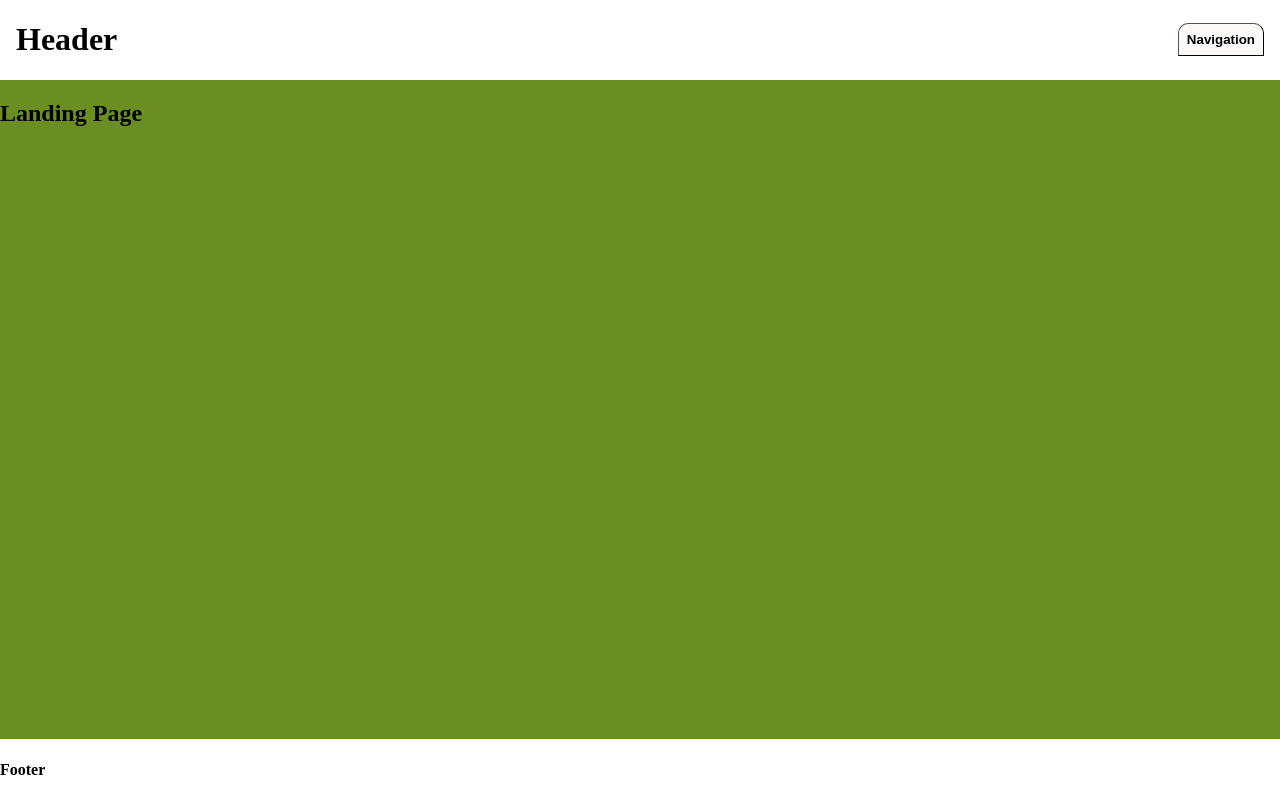
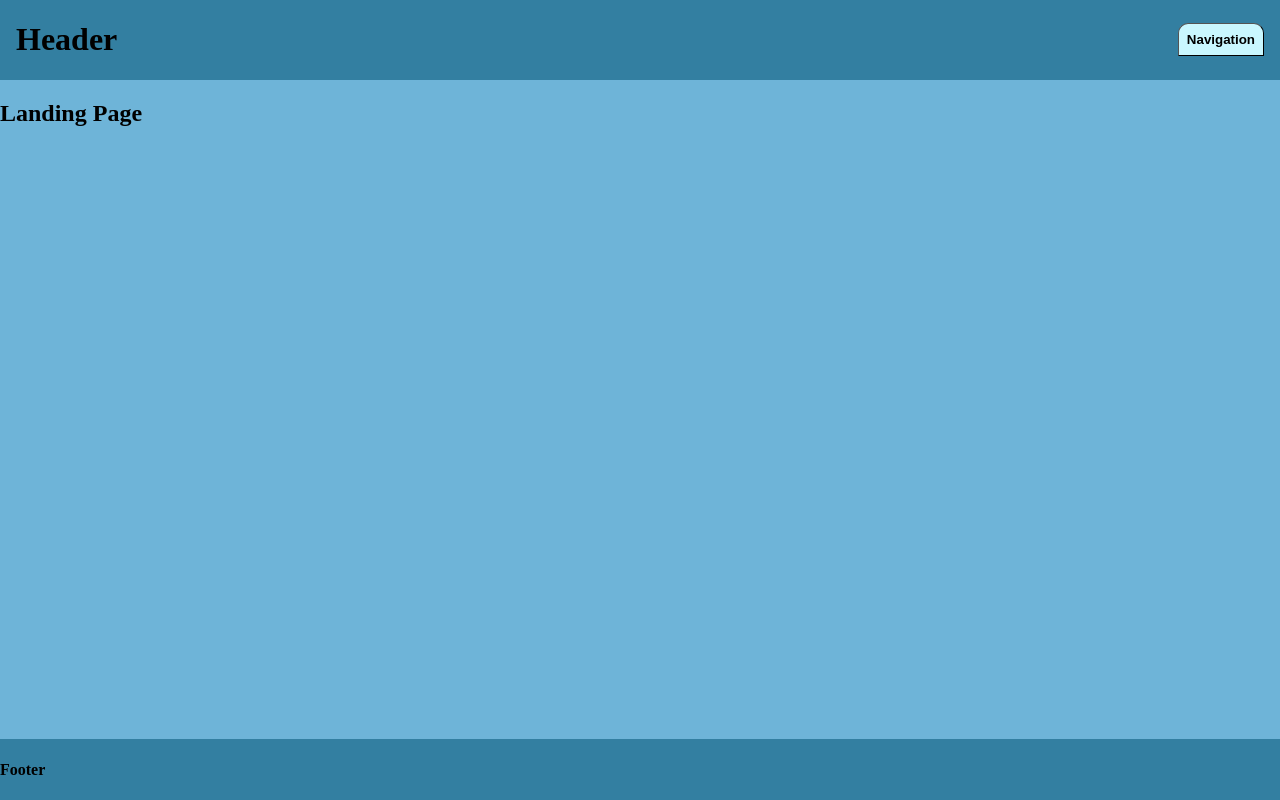
Before and after one commit to LarsGKodehode/kodehode-react-router-recap, a React (Vite) app: page / in a window 1280 px wide. Built offline with nearby package versions, Linux system fonts and the light colour scheme.

Commit message:
apply color pallete

```diff
--- a/src/components/CustomDropdown/styles.module.css
+++ b/src/components/CustomDropdown/styles.module.css
@@ -1,5 +1,5 @@
 .button {
-  background-color: rgba(251, 241, 241, 0.517);
+  background-color: var(--color-primary-light);
   padding: .5rem;
   border-radius: 10px 10px 0px 0px;
   border-width: 1px;
@@ -18,7 +18,7 @@
   width: 100%;
   gap: 1rem;
 
-  background-color: rgba(251, 241, 241, 0.517);
+  background-color: var(--color-primary-light);
   border-radius: 0px 0px 10px 10px;
   border-width: 1px;
   padding-top: .9rem;
--- a/src/layout/BaseLayout/styles.module.css
+++ b/src/layout/BaseLayout/styles.module.css
@@ -3,6 +3,7 @@
   flex-direction: column;
 
   min-height: 100vh;
+  background-color: var(--color-primary-dark);
 }
 
 .header {
--- a/src/routes/about/styles.module.css
+++ b/src/routes/about/styles.module.css
@@ -1,3 +1,3 @@
 .page {
-  background-color: cornflowerblue;
+  background-color: var(--color-primary-light);
 }
--- a/src/routes/contact/styles.module.css
+++ b/src/routes/contact/styles.module.css
@@ -1,3 +1,3 @@
 .page {
-  background-color: bisque;
+  background-color: var(--color-primary-light);
 }
--- a/src/routes/styles.module.css
+++ b/src/routes/styles.module.css
@@ -1,3 +1,3 @@
 .page {
-  background-color: olivedrab;
+  background-color: var(--color-primary-medium);
 }
```
